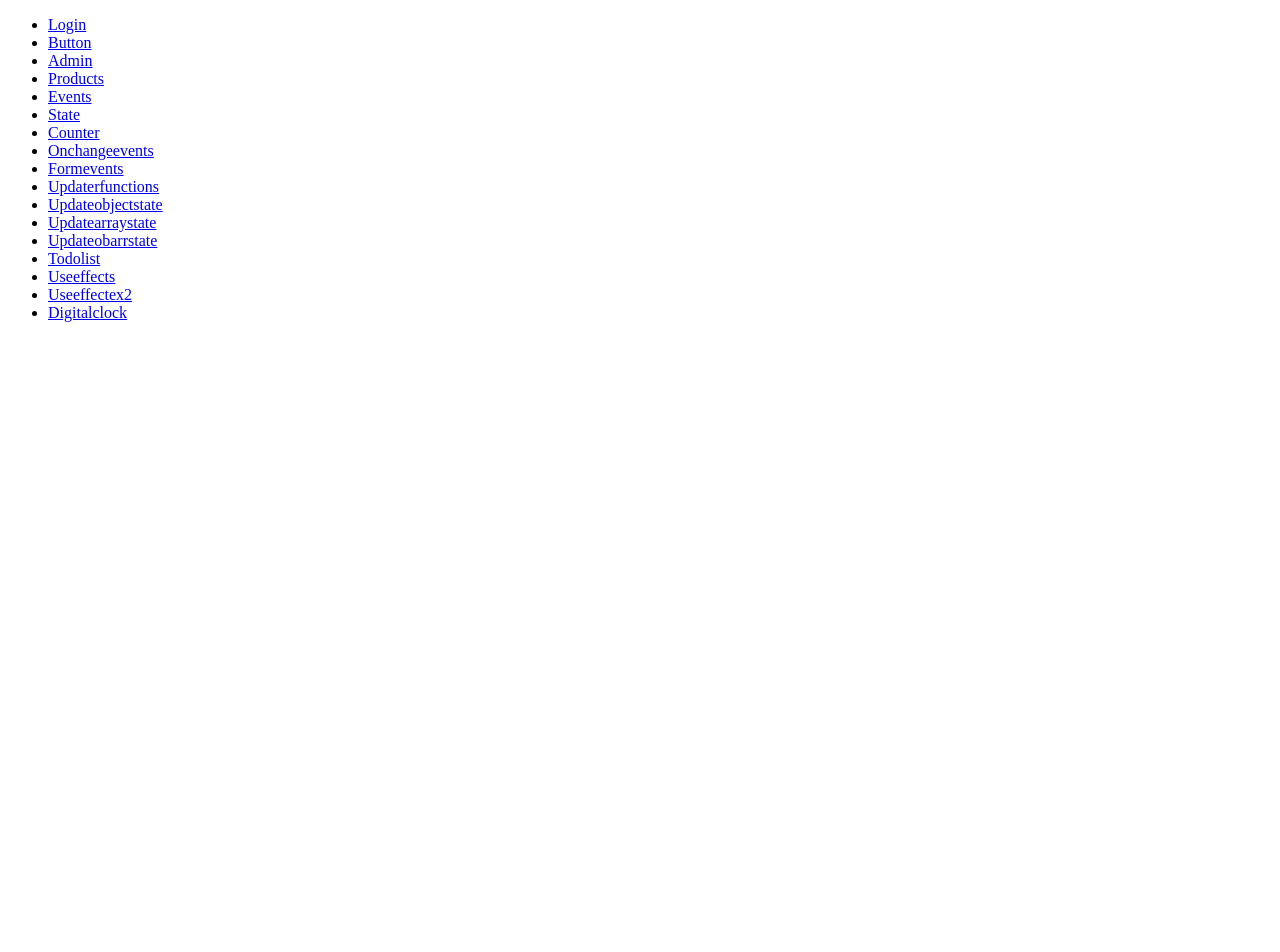
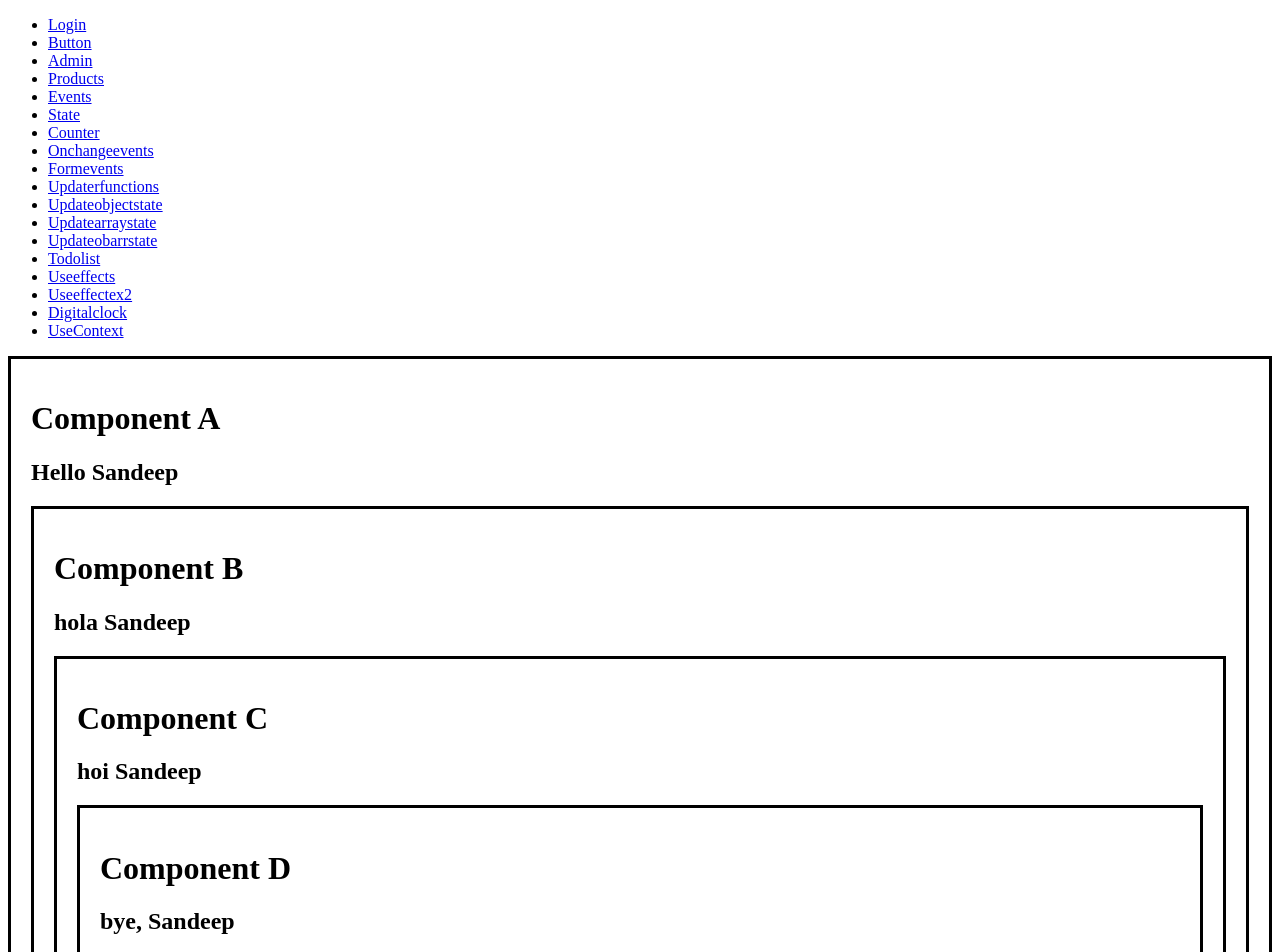
Before and after one commit to SandeepSreekailas/React, a React (Vite) app: page /componentA in a window 1280 px wide. Shown: the top 952 px of the page. Before the commit the page ends 800 px from the top, so only its background shows below. Built offline with nearby package versions, Linux system fonts and the light colour scheme.

Commit message:
added useContext example

```diff
--- a/src/ReactRouter/Mainrouter.jsx
+++ b/src/ReactRouter/Mainrouter.jsx
@@ -17,6 +17,7 @@ import ToDoList from '../components/ToDoList'
 import UseEffects from '../components/UseEffects'
 import UseEffectex2 from '../components/UseEffectex2'
 import DigitalClock from '../components/DigitalClock'
+import ComponentA from '../components/ComponentA'
 
 
 
@@ -41,6 +42,7 @@ function Mainrouter() {
                 <li><Link to='/useeffects'>Useeffects</Link></li>
                 <li><Link to='/useeffectex2'>Useeffectex2</Link></li>
                 <li><Link to='/digitalclock'>Digitalclock</Link></li>
+                <li><Link to='/componentA'>UseContext</Link></li>
             </ul>
 
                 <Routes>
@@ -61,6 +63,7 @@ function Mainrouter() {
                     <Route path='/useeffects' element={<UseEffects />}></Route>
                     <Route path='/useeffectex2' element={<UseEffectex2 />}></Route>
                     <Route path='/digitalclock' element={<DigitalClock />}></Route>
+                    <Route path='/componentA' element={<ComponentA/>}></Route>
                 </Routes>
 
 
--- /dev/null
+++ b/src/components/ComponentA.jsx
@@ -0,0 +1,39 @@
+// useContext() = React Hook that allows you to share values between multiple levels of components
+//                without passing props through each level
+
+// PROVIDER .COMPONENT
+// 1. import {createContext} from 'react';
+// 2. export const MyContext = createContext();
+// 3. <MyContext.Provider value={value}>
+// <Child />
+// </MyContext.Provider>
+
+// CONSUMER COMPONENTS
+// 1. import React, { useContext } from 'react';
+// import { MyContext } from './ComponentA';
+// 2. const value = useContext(MyContext);
+
+import React,{useState,createContext} from 'react'
+import './compo.scss'
+import ComponentB from './ComponentB'
+
+export const MyContext =createContext()
+
+
+function ComponentA() {
+
+    const [user,setUser]=useState("Sandeep")
+
+  return (
+    <div className='box'>
+        <h1>Component A</h1>
+        <h2>{`Hello ${user}`}</h2>
+        <MyContext.Provider value={user}>
+            <ComponentB/>
+        </MyContext.Provider>
+
+    </div>
+  )
+}
+
+export default ComponentA
--- /dev/null
+++ b/src/components/ComponentB.jsx
@@ -0,0 +1,18 @@
+import React,{useContext} from 'react'
+import ComponentC from './ComponentC'
+import { MyContext } from './ComponentA'
+
+
+function ComponentB() {
+    const user=useContext(MyContext)
+
+  return (
+    <div className='box'>
+        <h1>Component B</h1>
+        <h2>{`hola ${user}`}</h2>
+        <ComponentC/>
+    </div>
+  )
+}
+
+export default ComponentB
--- /dev/null
+++ b/src/components/ComponentC.jsx
@@ -0,0 +1,17 @@
+import React,{useContext} from 'react'
+import ComponentD from './ComponentD'
+import { MyContext } from './ComponentA'
+
+
+function ComponentC() {
+    const user=useContext(MyContext)
+  return (
+    <div className='box'>
+        <h1>Component C</h1>
+        <h2>{`hoi ${user}`}</h2>
+        <ComponentD/>
+    </div>
+  )
+}
+
+export default ComponentC
--- /dev/null
+++ b/src/components/ComponentD.jsx
@@ -0,0 +1,20 @@
+import React,{useContext} from 'react'
+import { MyContext } from './ComponentA'
+// CONSUMER COMPONENTS
+// 1. import React, { useContext } from 'react';
+// import { MyContext } from './ComponentA';
+// 2. const value = useContext(MyContext);
+
+
+
+function ComponentD() {
+    const user=useContext(MyContext)
+  return (
+    <div className='box'>
+        <h1>Component D</h1>
+        <h2>{`bye, ${user}`}</h2>
+    </div>
+  )
+}
+
+export default ComponentD
--- /dev/null
+++ b/src/components/compo.scss
@@ -0,0 +1,4 @@
+.box{
+    border: 3px solid black;
+    padding: 20px;
+}
--- a/src/pages/Home.jsx
+++ b/src/pages/Home.jsx
@@ -17,6 +17,8 @@ import UseEffects from '../components/UseEffects'
 import UseEffectex2 from '../components/UseEffectex2'
 import CounterApp from '../components/CounterApp'
 import DigitalClock from '../components/DigitalClock'
+import ComponentA from '../components/ComponentA'
+
 
 
 const data = {
@@ -104,6 +106,9 @@ function Home() {
       {/* Digital Clock */}
       <DigitalClock/>
 
+      {/* Use Conetext */}
+      <ComponentA/>
+
 
 
     </>
```
